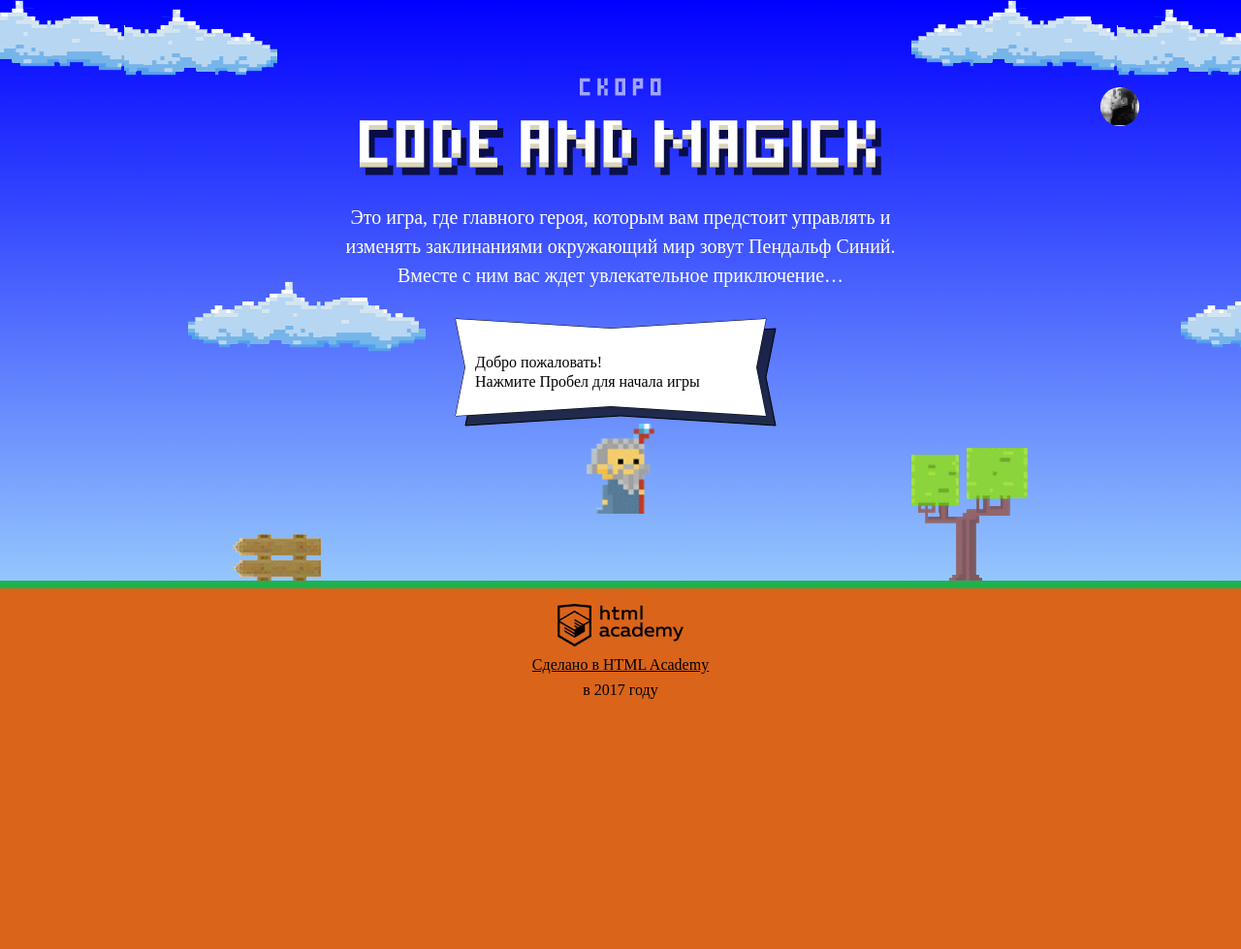
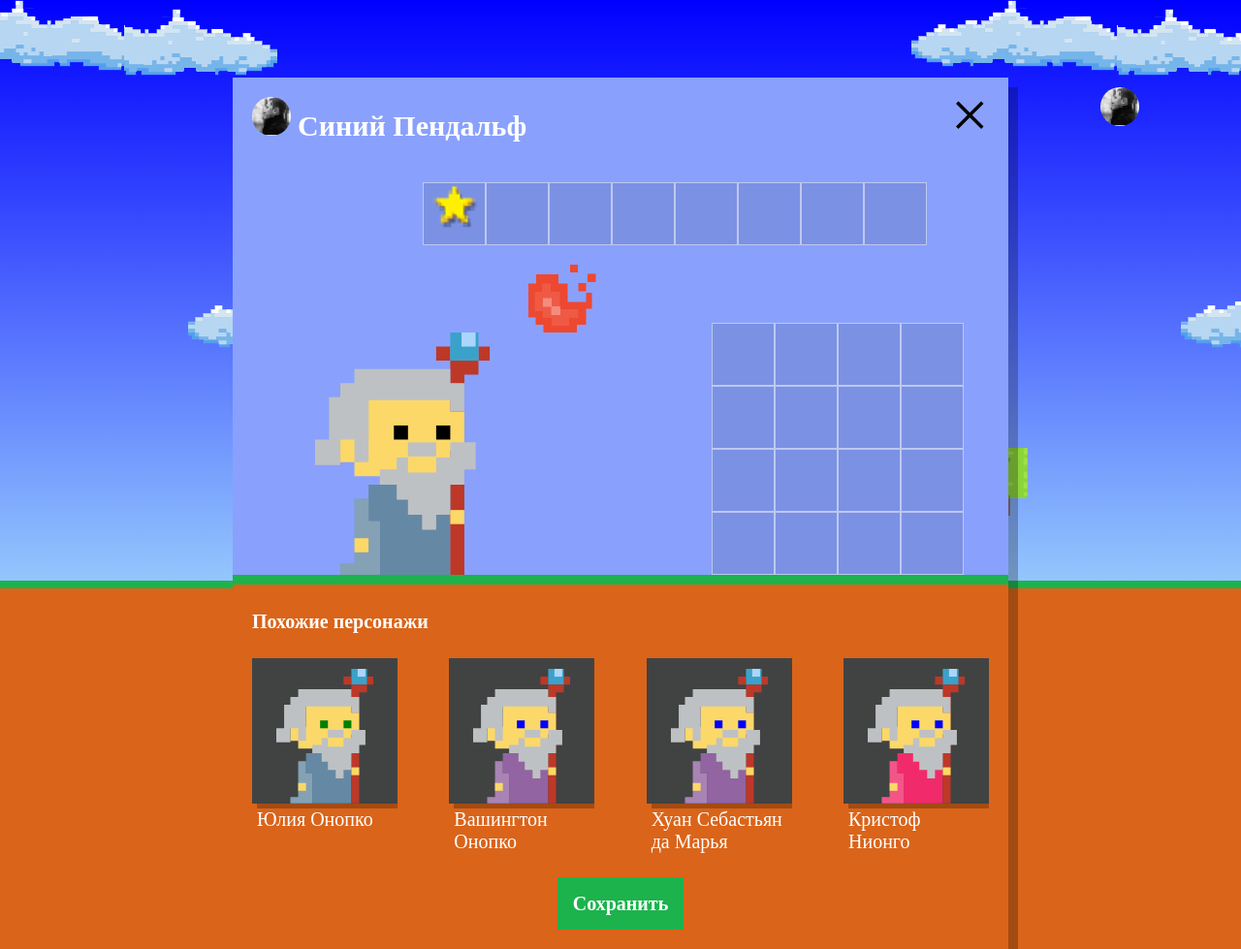
Before and after one commit to kilimnikvaleria/CodeAndMagick, a plain HTML site: page index.html in a window 1280 px wide. Shown: the whole page at 97% size. Before the commit the page ends 800 px from the top, so only its background shows below. Drawn offline with Linux system fonts and the light colour scheme; a web font is replaced by a local one.

Commit message:
t3 | rendering DOM elements based on a template and generating random data

```diff
--- a/css/main.css
+++ b/css/main.css
@@ -559,6 +559,7 @@ input[type=radio]:checked + .review-mark-label {
 
 .setup {
   width: 800px;
+  margin-bottom: 30px;
 
   position: absolute;
   left: 50%;
--- a/index.html
+++ b/index.html
@@ -199,8 +199,8 @@
     return (height - wizardHeight) * (2 / 3);
   };
 </script>
+<script src="js/setup.js"></script>
 <script src="js/stat.js"></script>
-
 <script src="js/game.js"></script>
 
 </body>
--- /dev/null
+++ b/js/setup.js
@@ -0,0 +1,72 @@
+'use strict';
+var userDialog = document.querySelector('.setup');
+userDialog.classList.remove('hidden');
+
+//функция генерации случайных данных для похожих волшебников
+
+var getWizards = function () {
+    var wizards = [];
+
+    var dataWizards = {
+        count: 4,
+        names: [ "Иван", "Хуан Себастьян", "Мария", "Кристоф", "Виктор", "Юлия", "Люпита", "Вашингтон" ],
+        surnames: [ "да Марья", "Верон", "Мирабелла", "Вальц", "Онопко", "Топольницкая", "Нионго", "Ирвинг" ],
+        coatColors: [ "rgb(101, 137, 164)", "rgb(241, 43, 107)", "rgb(146, 100, 161)", "rgb(56, 159, 117)", "rgb(215, 210, 55)", "rgb(0, 0, 0)" ],
+        eyesColors: [ "black", "red", "blue", "yellow", "green" ],
+        getRandomElement: function (array) {
+            for (var i = 0; i < array.length; i++) {
+                var randomIndex = Math.floor(Math.random() * array.length);
+                var randomElement = array[randomIndex];
+            }
+            return randomElement;
+        },
+
+        getRandomData: function () {
+            var randomWizard = {};
+            randomWizard.name = this.getRandomElement(this.names) + " " + this.getRandomElement(this.surnames);
+            randomWizard.coatColor = this.getRandomElement(this.coatColors);
+            randomWizard.eyesColor = this.getRandomElement(this.eyesColors);
+            return randomWizard;
+        }
+
+    };
+    wizards.push(dataWizards.getRandomData());
+    while (wizards.length<dataWizards.count) {
+        var wizardsElement = dataWizards.getRandomData();
+        if (wizardsElement.name === wizards[wizards.length-1].name) {
+            wizardsElement = dataWizards.getRandomData();
+        }
+        wizards.push(dataWizards.getRandomData());
+    }
+    /*for (var i = 0; i < wizards.length; i++) {
+        console.log(wizards[i]);
+    }*/
+    return wizards;
+};
+
+//функция создания DOM-элемента на основе JS-объекта
+
+var createWizard = function (wizard) {
+    var similarWizardTemplate = document.querySelector('#similar-wizard-template').content.querySelector('.setup-similar-item');
+    var wizardElement = similarWizardTemplate.cloneNode(true);
+
+    wizardElement.querySelector('.setup-similar-label').textContent = wizard.name;
+    wizardElement.querySelector('.wizard-coat').style.fill = wizard.coatColor;
+    wizardElement.querySelector('.wizard-eyes').style.fill = wizard.eyesColor;
+
+    return wizardElement;
+};
+
+//функция заполнения блока DOM-элементами на основе массива JS-объектов и показ заполненного блока
+
+var renderWizards = function () {
+    var similarListElement = document.querySelector('.setup-similar-list');
+    var similarWizards = getWizards();
+    var fragment = document.createDocumentFragment();
+
+    for (var i = 0; i < similarWizards.length; i++) {
+        fragment.appendChild(createWizard(similarWizards[i]));
+    }
+    similarListElement.appendChild(fragment);
+    document.querySelector('.setup-similar').classList.remove('hidden');
+}();
```
